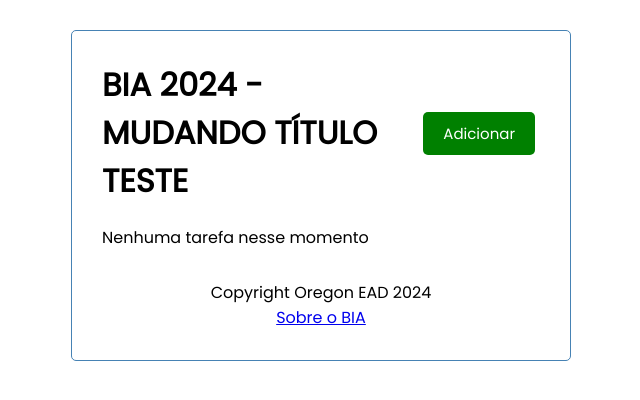
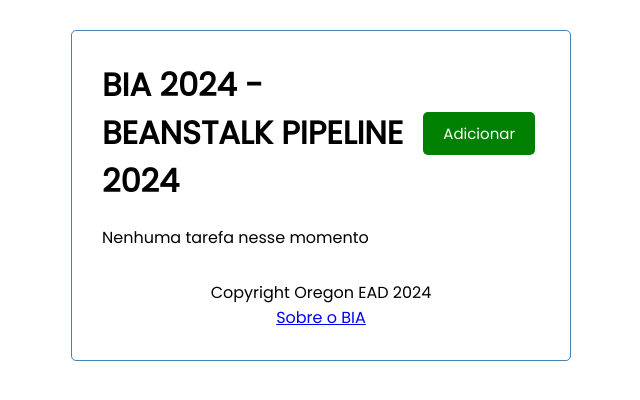
Before and after one commit to henrylle/bia, a React (Create React App) app in the folder client/: page / in a window 1280 px wide. Shown: the top 400 px of the page, without its empty margins (319-959 px from the left). Built offline with nearby package versions, Linux system fonts and the light colour scheme; no server answers.

Commit message:
beanstalk pipeline

```diff
--- a/client/src/components/Header.js
+++ b/client/src/components/Header.js
@@ -20,7 +20,7 @@ const Header = ({ title, onAdd, showAdd }) => {
 };
 
 Header.defaultProps = {
-  title: "BIA 2024 - MUDANDO TÍTULO TESTE",
+  title: "BIA 2024 - BEANSTALK PIPELINE 2024",
 };
 
 export default Header;
```
